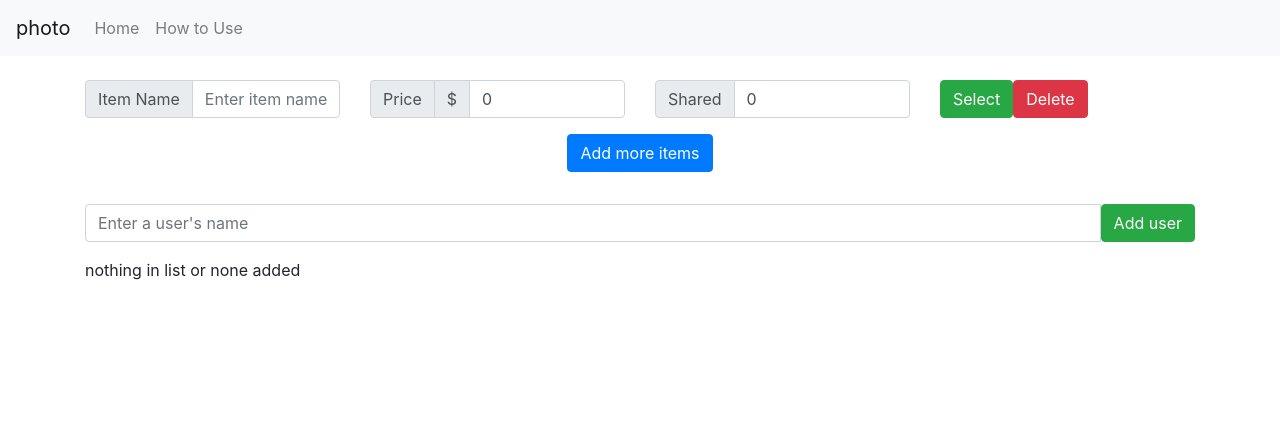
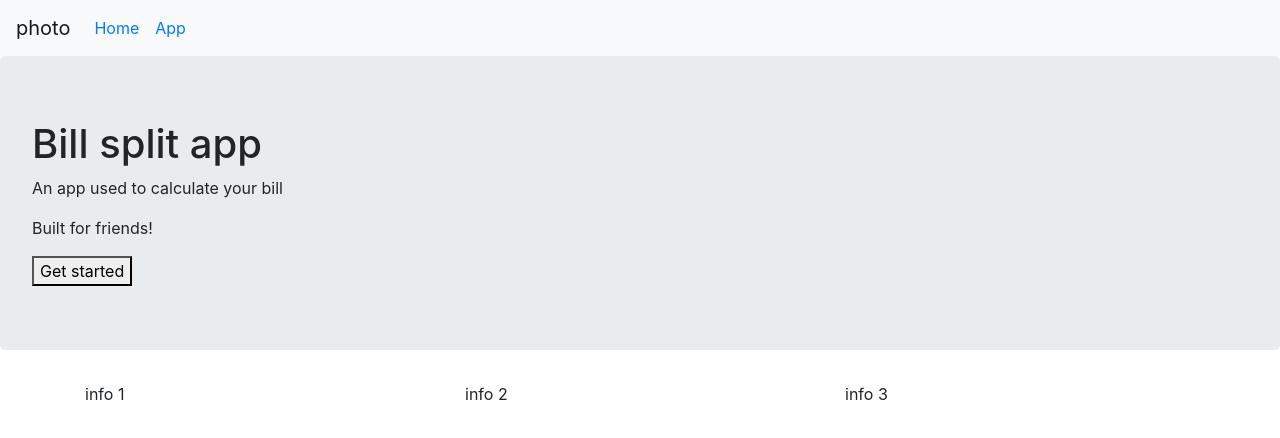
Before and after one commit to Shwivles/bill-split, a React (Create React App) app: page / in a window 1280 px wide. Shown: the top 438 px of the page. Built offline with nearby package versions, Linux system fonts and the light colour scheme.

Commit message:
format landing page and connect react routher

```diff
--- a/package.json
+++ b/package.json
@@ -11,6 +11,7 @@
     "react-bootstrap": "^1.0.1",
     "react-dom": "^16.13.0",
     "react-redux": "^7.2.0",
+    "react-router-dom": "^5.1.2",
     "react-scripts": "3.4.0",
     "redux": "^4.0.5"
   },
--- a/src/App.js
+++ b/src/App.js
@@ -1,12 +1,31 @@
 import React from 'react';
-import Home from './pages/home';
+import AppPage from './pages/AppPage';
+import Landing from './pages/landing';
 import 'bootstrap/dist/css/bootstrap.min.css';
+
+import {
+    BrowserRouter as Router,
+    Switch,
+    Route
+  } from "react-router-dom";
 
 function App() {
     return (
-        <div className="App">
-            <Home />
-        </div>
+        <Router>
+
+            <div className="App">
+                <Switch>
+                    <Route path="/app">
+                        <AppPage />
+                    </Route>
+
+                    <Route path="/">
+                        <Landing />
+                    </Route>
+                </Switch>
+            </div>
+
+        </Router>
     );
 }
 
--- /dev/null
+++ b/src/components/Info.js
@@ -0,0 +1,27 @@
+import React from 'react';
+
+//bootstrap
+import Container from 'react-bootstrap/Container';
+import Col from 'react-bootstrap/Col';
+import Row from 'react-bootstrap/Row';
+
+
+function Info() {
+    return (
+        <Container>
+            <Row>
+                <Col>
+                    info 1
+                </Col>
+                <Col>
+                    info 2
+                </Col>
+                <Col>
+                    info 3
+                </Col>
+            </Row>
+        </Container>
+    );
+}
+
+export default Info;
--- a/src/components/Jumbo.js
+++ b/src/components/Jumbo.js
@@ -9,7 +9,6 @@ const Jumbo = () => {
             <h1>Bill split app</h1>
             <p>An app used to calculate your bill</p>
             <p>Built for friends!</p>
-            <button>Learn more</button>
             <button>Get started</button>
         </Jumbotron>
     );
--- a/src/components/Navi.js
+++ b/src/components/Navi.js
@@ -1,4 +1,5 @@
 import React from 'react';
+import { Link } from 'react-router-dom';
 
 //bootstrap
 import Navbar from 'react-bootstrap/Navbar';
@@ -11,10 +12,15 @@ function Navi() {
             <Navbar.Brand>photo</Navbar.Brand>
             <Nav>
                 <Nav.Item as="li">
-                    <Nav.Link href="/home">Home</Nav.Link>
+                    <Nav.Link>
+                        <Link to="/">Home</Link>
+
+                    </Nav.Link>
                 </Nav.Item>
                 <Nav.Item as="li">
-                    <Nav.Link href="#">How to Use</Nav.Link>
+                    <Nav.Link>
+                        <Link to="/app">App</Link>
+                    </Nav.Link>
                 </Nav.Item>
             </Nav>
         </Navbar>
--- a/src/pages/home.js
+++ b/src/pages/AppPage.js
@@ -3,14 +3,13 @@ import List from '../components/List';
 import Item from '../components/Items';
 import Profiles from '../components/Profiles';
 import Navi from '../components/Navi';
-import Jumbo from '../components/Jumbo';
 
 //bootstrap
 import Container from 'react-bootstrap/Container';
 import Row from 'react-bootstrap/Row';
 
 
-function Home() {
+function AppPage() {
     return(
         <div>
 
@@ -33,4 +32,4 @@ function Home() {
     );
 };
 
-export default Home;
+export default AppPage;
--- a/src/pages/landing.js
+++ b/src/pages/landing.js
@@ -1,12 +1,18 @@
 import React from 'react';
 import Navi from '../components/Navi';
 import Jumbo from '../components/Jumbo';
+import Info from '../components/Info';
+
+//bootstrap
+
 
 function Landing() {
     return (
         <div>
             <Navi />
+
             <Jumbo />
+            <Info />
         </div>
     );
 }
```
Also changed, not shown: 1 other file (tests, documents, lock files or other folders).
